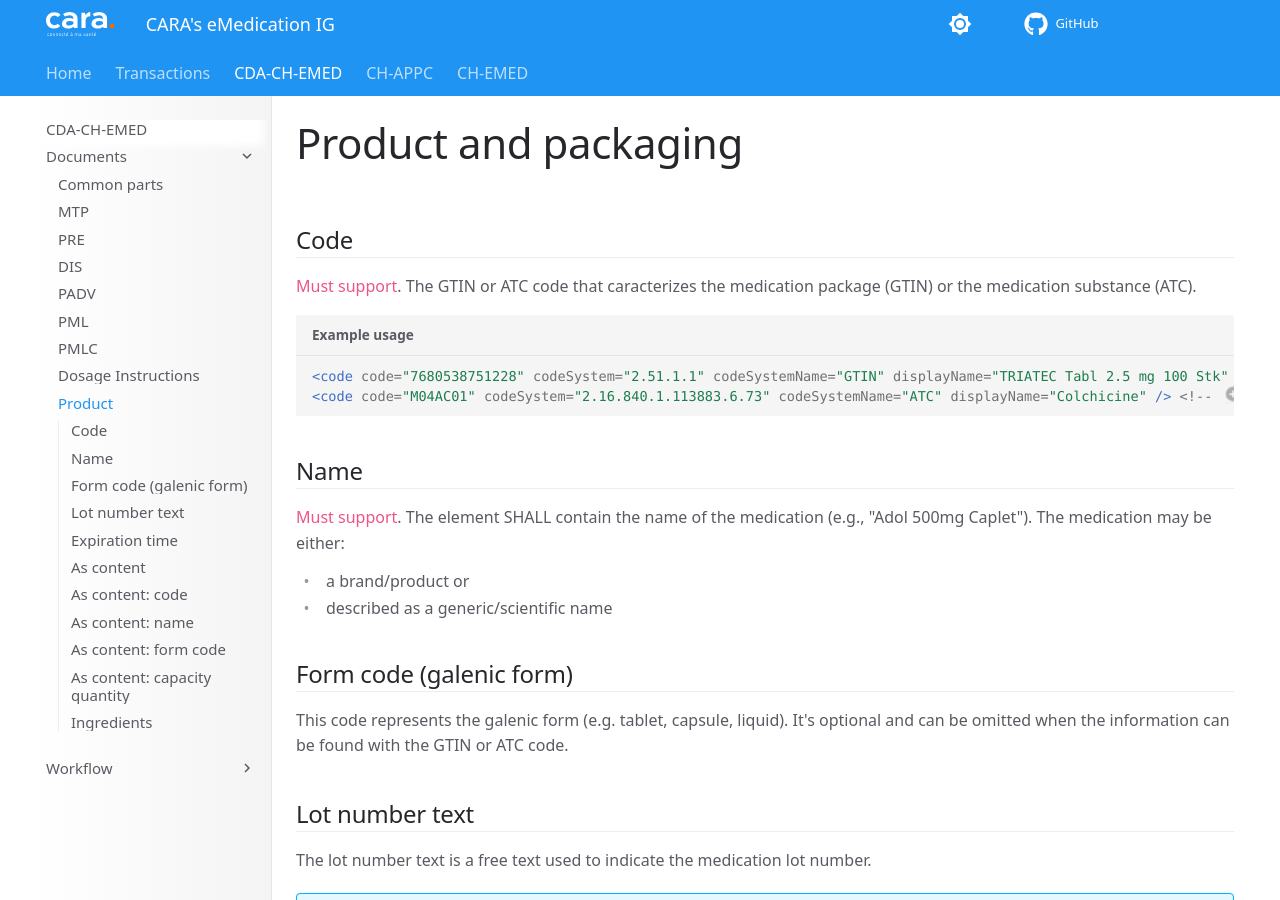
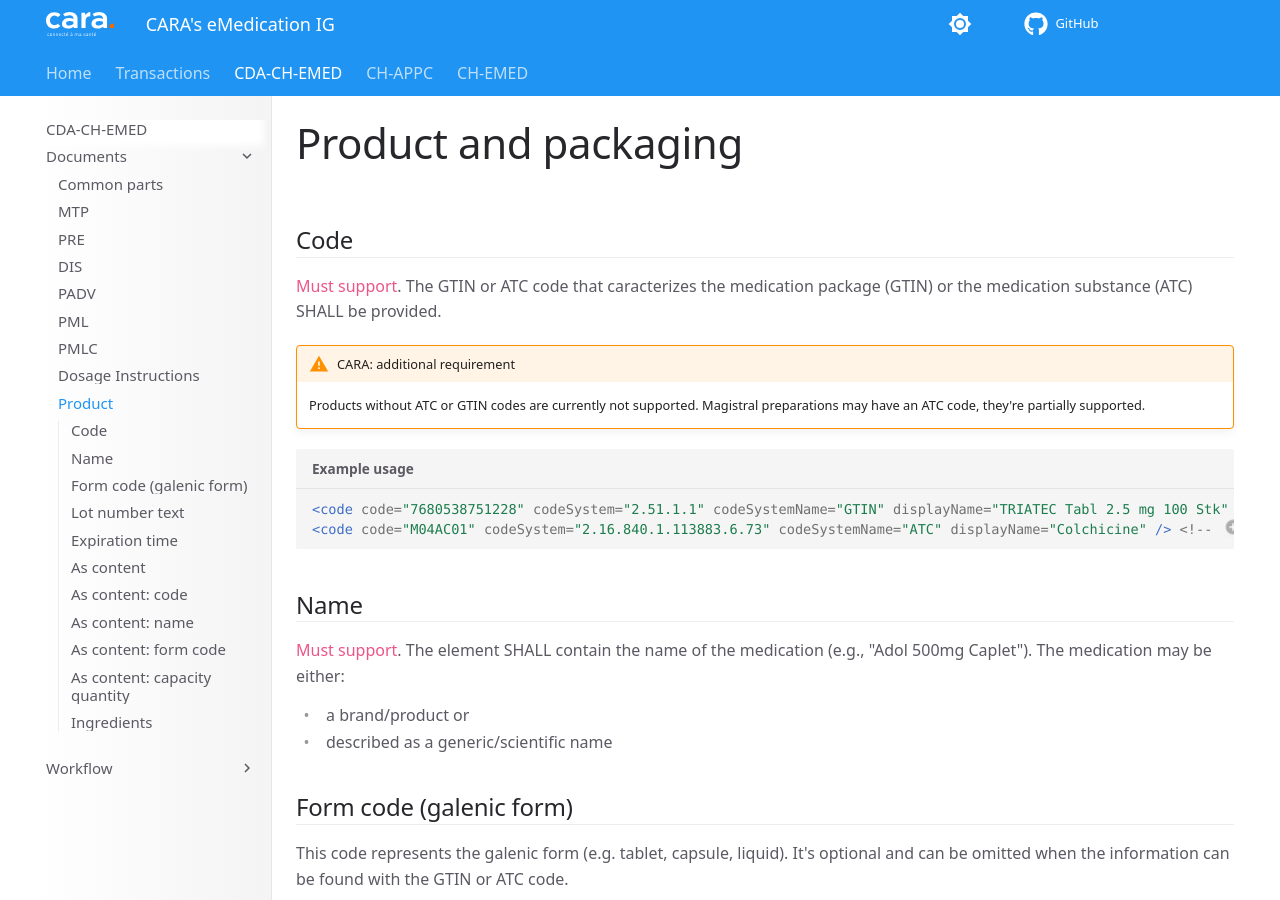
Before and after one commit to CARA-ch/emed-service-guide, an MkDocs documentation site: the page built from docs/cdachemed/product.md, in a window 1280 px wide and 900 px high. Built offline with MkDocs 1.6.1 and Material for MkDocs 9.7.7, drawn with Linux system fonts in a browser that asks for light colours; comment, search, counter and statistics services are not loaded.

Commit message:
Clarify product code cardinality

```diff
--- a/docs/cdachemed/product.md
+++ b/docs/cdachemed/product.md
@@ -3,7 +3,11 @@
 ## Code
 
 <span class="must-support">Must support</span>.
-The GTIN or ATC code that caracterizes the medication package (GTIN) or the medication substance (ATC).
+The GTIN or ATC code that caracterizes the medication package (GTIN) or the medication substance (ATC) SHALL be provided.
+
+!!! warning "CARA: additional requirement"
+
+    Products without ATC or GTIN codes are currently not supported. Magistral preparations may have an ATC code, they're partially supported.
 
 <!-- TODO only medication or other products that have a GTIN? -->
 
```
